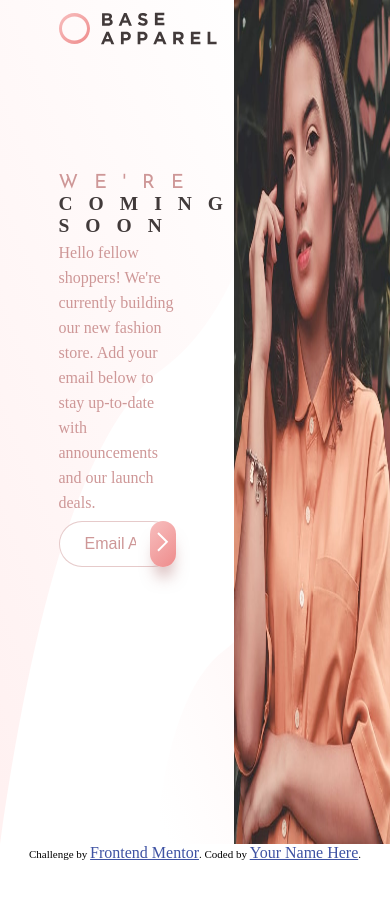
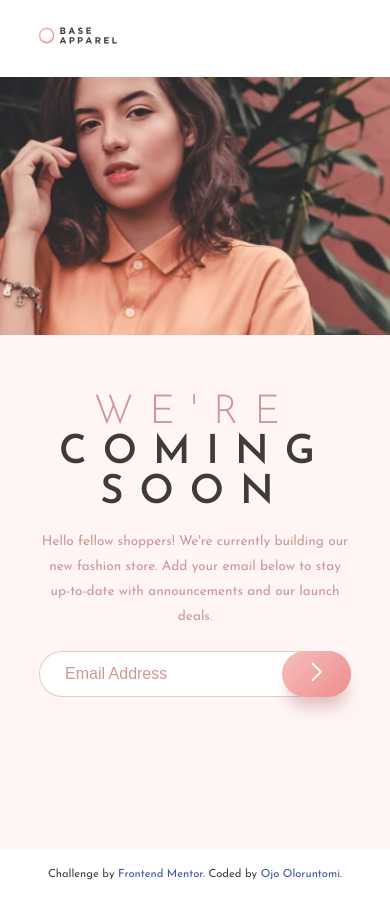
Before and after one commit to otodavid/base-apparel, a plain HTML site: page index.html in a window 390 px wide. Before the commit the page ends 862 px from the top, so only its background shows below. Drawn offline with Linux system fonts and the light colour scheme.

Commit message:
worked on mobile design

```diff
--- a/css/index.css
+++ b/css/index.css
@@ -6,47 +6,57 @@
 }
 body {
     width: 100wh;
+    font-family: 'Josefin Sans', sans-serif;
 }
 .container {
     display: grid;
-    /* set both grid-template-row (to 3 rows- 20vh, 1fr and 1fr respectively) and grid-template-column (to 2 columns 60% and 40% respectively) with the grid-template property  */
+    /* set both grid-template-row (to 2 rows- 20vh and 1fr respectively) and grid-template-column (to 2 columns 60% and 40% respectively) with the grid-template property  */
     grid-template: 20vh 1fr / 60% 40%;
     background: url(../images/bg-pattern-desktop.svg) 0% / 80% 100% repeat;
 }
 
 nav {
+    /* occupy the 1st row and 1st column */
     grid-column: 1/2;
-    width: 50%;
-    margin: 5% auto;
+    width: 20%;
+    margin: 5% 20%;
+}
+
+nav > img {
+    width: 100%;
 }
 
 article {
+    /* occupy the 2nd row and 1st column */
     grid-column: 1/2;
-    margin: 2% auto;
+    grid-row: 2/3;
+    margin: 5% 20%;
     width: 50%;
 }
 
 h1 {
-    font-size: 5vw;
+    font-size: 3.5em;
     text-transform: uppercase;
     letter-spacing: 16px;
     margin-bottom: 2%;
     color: hsl(0, 6%, 24%);
+    font-weight: 600;
 }
 
 h1::first-line {
     color: hsl(0, 36%, 70%);
-    font-family: 'Josefin Sans', sans-serif;
-    font-weight: lighter;
+    font-weight: 300;
 }
 
 .greeting {
     color: hsl(0, 36%, 70%);
+    font-size: .85em;
     line-height: 25px;
+    margin: 5% auto;
 }
 
 form {
-    margin-top: 5%;
+    margin-top: 7%;
     position: relative;
 }
 
@@ -57,7 +67,6 @@ form {
     outline: none;
     border: 1px solid hsla(0, 36%, 70%, 0.507);
     padding-right: 33%;
-
 }
 
 #email::placeholder {
@@ -65,19 +74,33 @@ form {
     font-weight: 300;
 }
 
-object {
+#email:invalid {
+    border-color: hsl(0, 74%, 74%);
+}
+
+.form-control object {
     position: absolute;
     right: 25%;
     top: 25%;
     visibility: hidden;
 }
 
-small {
+.form-control.error object {
+    visibility: visible;
+}
+
+.form-control small {
     position: absolute;
     bottom: -22px;
     left: 7%;
+    font-size: .8em;
+    font-weight: 600;
     color: hsl(0, 74%, 74%);
     visibility: hidden;
+}
+
+.form-control.error small {
+    visibility: visible;
 }
 
 #submit {
@@ -88,8 +111,9 @@ small {
     height: 100%;
     border-radius: 25px;
     border: 0;
+    outline: 0;
     background: linear-gradient(135deg, hsl(0, 80%, 86%), hsl(0, 74%, 74%));
-    box-shadow: 1px 15px 15px -5px rgba(167, 102, 102, 0.5);
+    box-shadow: 1px 15px 15px -5px rgba(167, 102, 102, 0.363);
 }
 
 #submit:hover {
@@ -98,13 +122,76 @@ small {
 }
 
 .apparel-image {
+    /* occupy the whole second column */
     grid-column: 2/4;
     grid-row: 1/3;
-    height: 100vh;
-    justify-self: end;
+    min-height: 100vh;
+    overflow: hidden;
+    background:  url(../images/hero-desktop.jpg) 0% / 100% 100% no-repeat;
 }
 
 .apparel-image > img {
     width: 100%;
     height: 100%;
 }
+
+.attribution {
+    padding: 3%;
+    font-size: 1em;
+    color: hsl(0, 6%, 24%);
+    text-align: center;
+}
+
+.attribution a {
+    font-size: 1em;
+    text-decoration: none;
+    color: hsl(228, 45%, 44%)
+}
+
+.attribution a:hover {
+    text-decoration: underline;
+    color: hsl(228, 54%, 32%);
+}
+
+
+/* RESPONSIVE DESIGN */
+
+/* Mobile View */
+@media screen and (min-width: 320px) and (max-width: 480px) {
+    .container {
+        /* set the template to 2 rows and 1 column */
+        grid-template: .3fr 1fr 2fr / 1fr;
+        background: none;
+    }
+
+    nav {
+        grid-row: 1/2;
+        margin: 7% 10%;
+    }
+
+    .apparel-image {
+        grid-column: 1/2;
+        grid-row: 2/3;
+        background:  url(../images/hero-mobile.jpg) top left / 100% no-repeat;
+        min-height: 30.5vh;
+    }
+
+    article {
+        grid-row: 3/4;
+        margin: 0;
+        padding: 15% 10%;
+        text-align: center;
+        width: 100%;
+        background-color:hsl(0, 100%, 98%);
+    }
+
+    h1 {
+        font-size: 2.5em;
+    }
+
+    .attribution {
+        font-size: .7em;
+        padding: 5%;
+    }
+
+}
--- a/index.html
+++ b/index.html
@@ -5,15 +5,10 @@
   <meta name="viewport" content="width=device-width, initial-scale=1.0"> <!-- displays site properly based on user's device -->
 
   <link rel="icon" type="image/png" sizes="32x32" href="./images/favicon-32x32.png">
-  <link rel="stylesheet" href="https://fonts.googleapis.com/css?family=Josefin+Sans&display=swap">
+  <link rel="stylesheet" href="https://fonts.googleapis.com/css2?family=Josefin+Sans:wght@300;400;600&display=swap">
   <link rel="stylesheet" href="css/index.css">
 
   <title>Base Apparel | Coming Soon</title>
-
-  <style>
-    .attribution { font-size: 11px; text-align: center; }
-    .attribution a { color: hsl(228, 45%, 44%); }
-  </style>
 </head>
 
 <body>
@@ -31,24 +26,25 @@
             Hello fellow shoppers! We're currently building our new fashion store.
             Add your email below to stay up-to-date with announcements and our launch deals.
         </p>
-        <form action="" class="form" id="form">
-            <input type="email" name="email" id="email" placeholder="Email Address">
-            <object data="images/icon-error.svg" type="image/svg+xml">Your browser does not support the use of SVGS.</object>
-            <small>Error Message</small>
+        <form action="" class="form" id="form" novalidate>
+          <div class="form-control">
+              <input type="email" name="email" id="email" placeholder="Email Address">
+              <object data="images/icon-error.svg" type="image/svg+xml">Your browser does not support the use of SVGS.</object>
+              <small>Error Message</small>
+          </div>
           <button type="submit" id="submit"><img src="images/icon-arrow.svg" alt=""></button>
         </form>
       </section>
     </article>
 
     <section class="apparel-image">
-      <img src="images/hero-desktop.jpg" alt="apparel picture">
     </section>
   </div>
 
   <footer>
     <p class="attribution">
       Challenge by <a href="https://www.frontendmentor.io?ref=challenge" target="_blank">Frontend Mentor</a>.
-      Coded by <a href="#">Your Name Here</a>.
+      Coded by <a href="#">Ojo Oloruntomi</a>.
     </p>
   </footer>
 
--- a/js/index.js
+++ b/js/index.js
@@ -1,7 +1,6 @@
 const app = () => {
     const form = document.getElementById("form");
     const email = document.getElementById("email");
-const submit = document.getElementById("submit");
 
     form.addEventListener("submit", (e) => {
         e.preventDefault();
@@ -10,17 +9,33 @@ form.addEventListener("submit", (e) => {
 
     const checkInputs = () => {
         const emailValue = email.value.trim();
-    if(emailValue === "") {
-        alert("error");
+        if (emailValue === "") {
+            SetErrorFor(email, 'Please enter a valid email');
         } else if (!isEmailValid(emailValue)) {
-        alert("no");
+            SetErrorFor(email, 'Please provide a valid email');
         } else {
-        alert("yes");
+            setSuccessFor(email);
         }
     }
 
-const isEmailValid= (email) => {
+    const SetErrorFor = (input, message) => {
+        const formControl = input.parentElement;
+        const errorText = formControl.querySelector('small');
+
+        //add error message inside the tag
+        errorText.textContent = message;
+
+        //add the error class to the form
+        formControl.classList.add('error');
+    }
+
+    const isEmailValid = (email) => {
         return /^(([^<>()\[\]\\.,;:\s@"]+(\.[^<>()\[\]\\.,;:\s@"]+)*)|(".+"))@((\[[0-9]{1,3}\.[0-9]{1,3}\.[0-9]{1,3}\.[0-9]{1,3}])|(([a-zA-Z\-0-9]+\.)+[a-zA-Z]{2,}))$/.test(email);
+    }
+
+    const setSuccessFor = (input) => {
+        const formControl = input.parentElement;
+        formControl.classList.remove('error');
     }
 }
 
```
Lines whose indentation alone changed are shown as unchanged.
